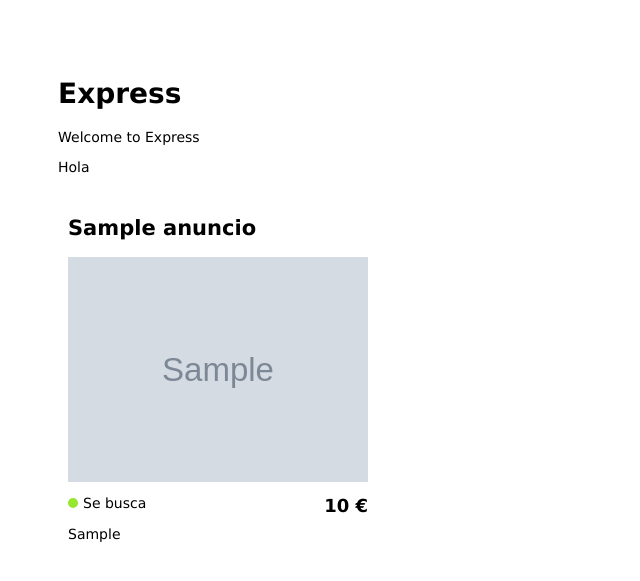
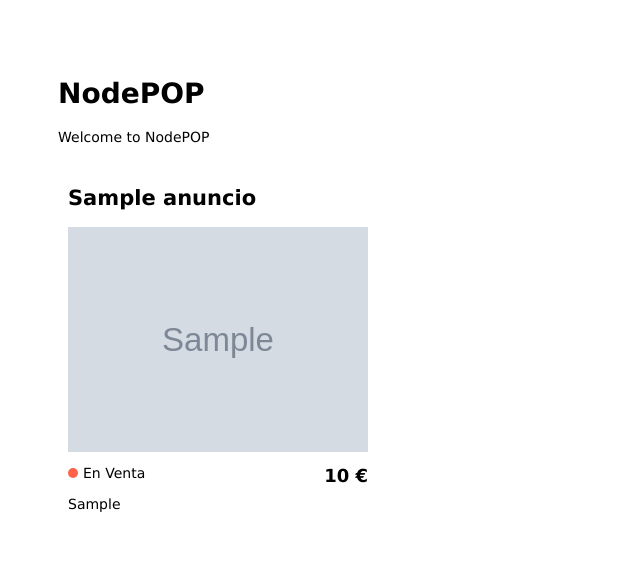
Before and after one commit to Riload78/nodepop, a Node server app: page / in a window 1280 px wide. Shown: the top 581 px of the page, without its empty margins (0-640 px from the left). Run offline with Node 20, Linux system fonts and the light colour scheme; tables that the repository leaves empty hold one stand-in row (values such as "Sample post"); grey boxes marked "Sample" are stand-in pictures; some libraries are stand-ins or nearby versions.

Commit message:
Error if result haven't data in front || Filter name

```diff
--- a/controllers/anuncio.js
+++ b/controllers/anuncio.js
@@ -1,8 +1,8 @@
 const Anuncio = require('../models/Anuncio')
 
-const getAnuncios = async (skip, limit, tags, venta, precio) => {
+const getAnuncios = async (skip, limit, tags, venta, precio, nombre) => {
   try {
-    const anunciosDB = await Anuncio.list(skip, limit, tags, venta, precio)
+    const anunciosDB = await Anuncio.list(skip, limit, tags, venta, precio, nombre)
     return { status: 'success', data: anunciosDB }
   } catch (error) {
     console.log(`Error al obtener los anuncios de la base de datos: ${error}`)
--- a/models/Anuncio.js
+++ b/models/Anuncio.js
@@ -9,10 +9,17 @@ const anuncioSchema = new Schema({
   tags: [String]
 })
 
-anuncioSchema.statics.list = (skip, limit, tags, venta, precio) => {
+anuncioSchema.statics.list = (skip, limit, tags, venta, precio, nombre) => {
   const query = Anuncio.find()
-  query.skip(skip)
-  query.limit(limit)
+
+  if (skip) {
+    query.skip(skip)
+  }
+
+  if (limit) {
+    query.limit(limit)
+  }
+
   if (tags) {
     // Separa las etiquetas por comas y crea un array
     const tagArray = tags.split(',')
@@ -20,17 +27,16 @@ anuncioSchema.statics.list = (skip, limit, tags, venta, precio) => {
     // Agrega el filtro por etiquetas al query
     query.where('tags').in(tagArray)
   }
-  if (venta && venta.toLowerCase() === 'true') {
-    query.where('venta').equals(true)
-  } else {
-    query.where('venta').equals(false)
+  if (venta) {
+    if (venta === 'true') {
+      query.where('venta').equals(true)
+    } else {
+      query.where('venta').equals(false)
+    }
   }
 
   if (precio) {
     const range = precio.split('-')
-    console.log(range)
-    console.log(typeof range)
-    console.log(range.length)
 
     if (range[1] === '') {
       query.where('precio').gt(range[0])
@@ -43,6 +49,13 @@ anuncioSchema.statics.list = (skip, limit, tags, venta, precio) => {
     }
   }
 
+  if (nombre) {
+    console.log(nombre)
+    const filters = new RegExp('^' + nombre, 'i')
+    console.log(filters)
+    query.or([{ nombre: filters }])
+  }
+
   return query.exec()
 }
 
--- a/public/stylesheets/style.css
+++ b/public/stylesheets/style.css
@@ -78,3 +78,10 @@ img {
   justify-content        : space-between;
   padding                : 10px 0;
 }
+
+.error-message{
+  background-color: tomato;
+  padding: 20px 10px;
+  color:white;
+  border-radius: 5px;
+}
--- a/routes/api.js
+++ b/routes/api.js
@@ -14,8 +14,9 @@ router.get('/anuncios', async (req, res, next) => {
     const tags = req.query.tags
     const venta = req.query.venta
     const precio = req.query.precio
+    const nombre = req.query.nombre
 
-    const result = await getAnuncios(skip, limit, tags, venta, precio)
+    const result = await getAnuncios(skip, limit, tags, venta, precio, nombre)
     res.send(result)
   } catch (error) {
     console.log(error)
--- a/routes/index.js
+++ b/routes/index.js
@@ -10,11 +10,18 @@ router.get('/', async (req, res, next) => {
   const tags = req.query.tags
   const venta = req.query.venta
   const precio = req.query.precio
+  const nombre = req.query.nombre
 
-  const result = await getAnuncios(skip, limit, tags, venta, precio)
+  const result = await getAnuncios(skip, limit, tags, venta, precio, nombre)
+
+  if (result.data.length === 0) {
+    res.locals.error = { message: 'No se han encontrado anuncios' }
+  } else {
+    res.locals.error = null
+  }
 
   res.locals.data = result.data
-  res.render('index', { title: 'Express' })
+  res.render('index', { title: 'NodePOP' })
 })
 
 module.exports = router
--- a/views/index.ejs
+++ b/views/index.ejs
@@ -7,7 +7,6 @@
   <body>
     <h1><%= title %></h1>
     <p>Welcome to <%= title %></p>
-    <p>Hola</p>
     <div class="list-wrapper">
       <% data.forEach(function (item) { %>
         <div class="list-item">
@@ -32,8 +31,14 @@
                 <span class="tag"><%= tag %></span>
             <% }); %>
           </div>
+
         </div>
       <% }); %>
     </div>
+     <div class="error">
+        <% if (error) { %>
+            <p class="error-message"><%= error.message %></p>
+        <% } %>
+      </div>
   </body>
 </html>
```
